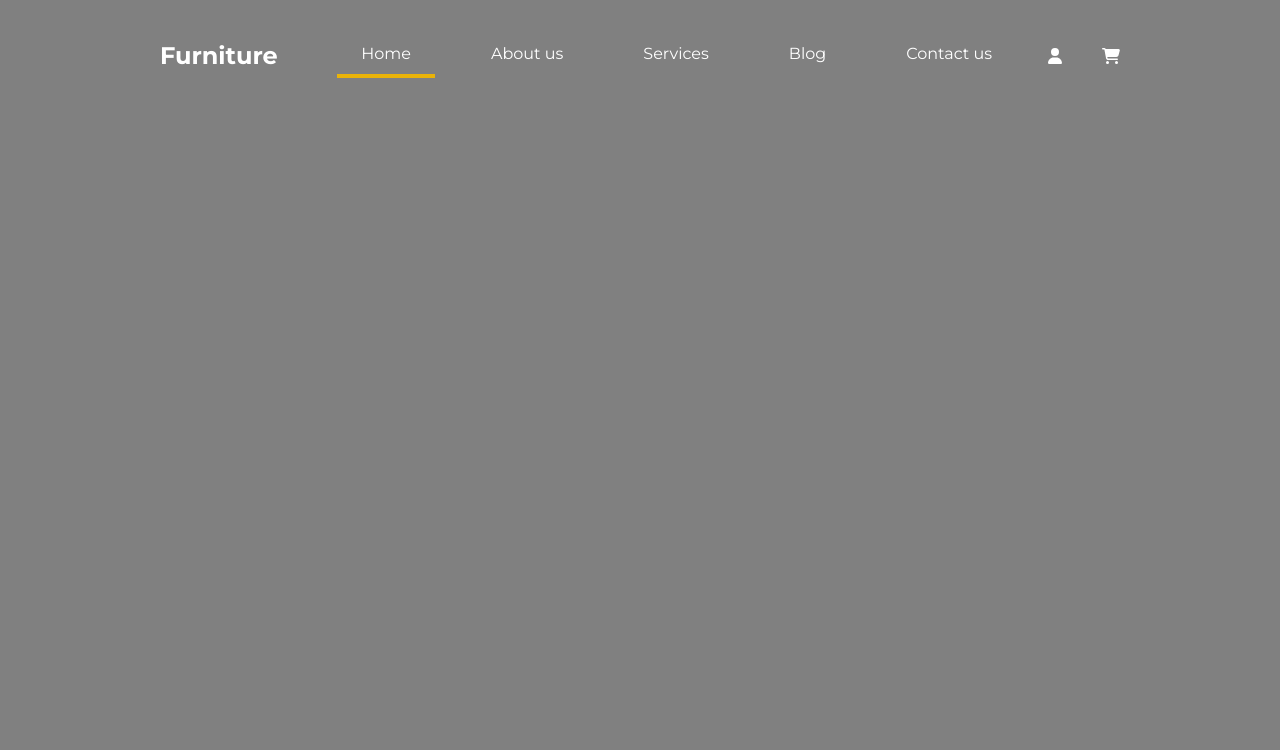
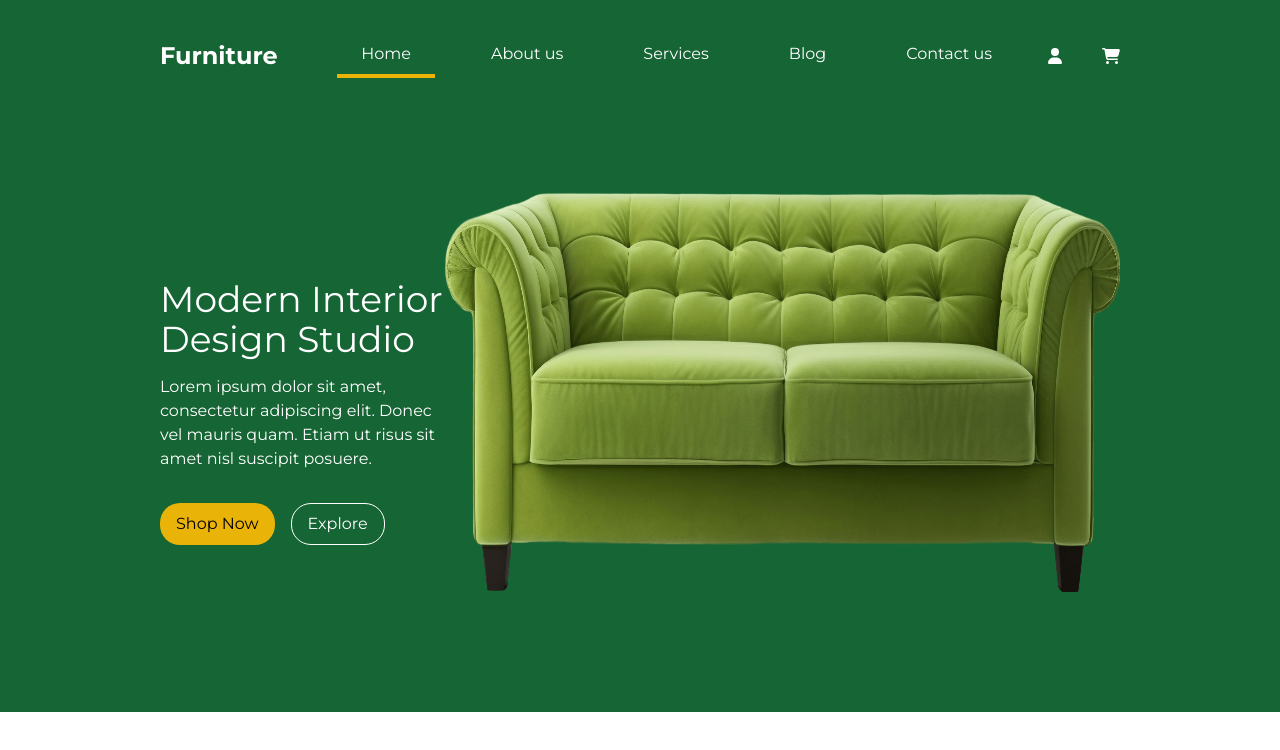
Before and after one commit to OrenPapa/furniture-store, a React (Vite) app: page / in a window 1280 px wide. Shown: the top 750 px of the page. Built offline with nearby package versions, Linux system fonts and the light colour scheme.

Commit message:
Add Head component

```diff
--- /dev/null
+++ b/src/view/home/head.jsx
@@ -0,0 +1,36 @@
+import HeadSofaImage from "../../assets/headSofa.png";
+
+function Head() {
+  return (
+    <div className="w-full flex bg-green-800 h-[600px] text-white py-20 px-40">
+      <div className="w-full h-full flex flex-row justify-between">
+        <div className=" h-full flex flex-col justify-center">
+          <h1 className="text-4xl font-bold-600 mb-4  max-w-[400px]">
+            Modern Interior Design Studio
+          </h1>
+          <p className="mb-8 max-w-[420px]">
+            Lorem ipsum dolor sit amet, consectetur adipiscing elit. Donec vel
+            mauris quam. Etiam ut risus sit amet nisl suscipit posuere.
+          </p>
+          <div className="flex space-x-4">
+            <button className="bg-yellow-500 text-black py-2 px-4 rounded-[20px]">
+              Shop Now
+            </button>
+            <button className="bg-transparent border border-white py-2 px-4 rounded-[20px]">
+              Explore
+            </button>
+          </div>
+        </div>
+        <div className=" h-full flex justify-center mx-0 my-0">
+          <img
+            src={HeadSofaImage}
+            alt="Sofa"
+            className="h-[400px] w-[1000px]"
+          />
+        </div>
+      </div>
+    </div>
+  );
+}
+
+export default Head;
--- a/src/view/home/index.jsx
+++ b/src/view/home/index.jsx
@@ -1,13 +1,17 @@
 import Navbar from "../../components/navbar";
+import Head from "./head";
 
 function Home() {
   return (
-    <>
-      <Navbar />
+    <div>
+      <Navbar colored/>
       <div
-        style={{ width: "100%", height: "2000px", background: "grey" }}
-      ></div>
-    </>
+        className="pt-28 w-full flex flex-col items-center"
+        style={{ minHeight: "calc(100vh - 112px)" }}
+      >
+        <Head />
+      </div>
+    </div>
   );
 }
 
```
Also changed, not shown: src/assets/headSofa.png (added).
